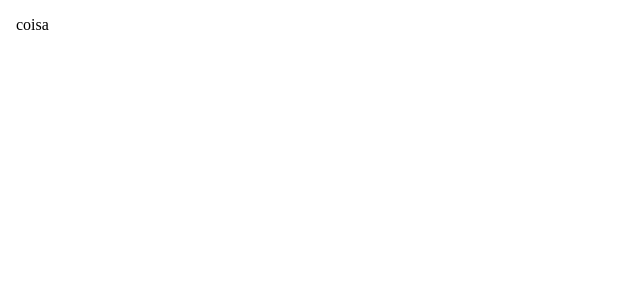
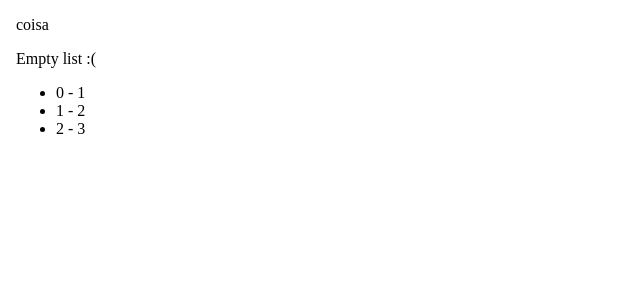
Before and after one commit to danielepaz404/ng-crud, an Angular app: page / in a window 1280 px wide. Shown: the top 300 px of the page, without its empty margins (0-640 px from the left). Built offline with nearby package versions, Linux system fonts and the light colour scheme.

Commit message:
:sparkles: Add list component

```diff
--- a/src/app/app.html
+++ b/src/app/app.html
@@ -7,6 +7,9 @@
 </head>
 <body>
   <app-header title="coisa"/>
+  <app-list />
+
+  <app-list [items]="[1, 2, 3]"/>
 </body>
 </html>
 
--- a/src/app/app.ts
+++ b/src/app/app.ts
@@ -1,10 +1,11 @@
 import { Component } from '@angular/core';
 import { RouterOutlet } from '@angular/router';
 import { HeaderComponent } from "./core/header/header.component";
+import { ListComponent } from "./core/list/list.component";
 
 @Component({
   selector: 'app-root',
-  imports: [RouterOutlet, HeaderComponent],
+  imports: [RouterOutlet, HeaderComponent, ListComponent],
   templateUrl: './app.html',
   styleUrl: './app.scss'
 })
--- /dev/null
+++ b/src/app/core/list/list.component.html
@@ -0,0 +1,11 @@
+@if(items() && items().length > 0){
+    <ul>
+        @for(item of items(); track $index){
+            <li>{{$index}} - {{item}}</li>
+        }
+    </ul>
+} @else {
+    <div>
+        <p>Empty list :(</p>
+    </div>
+}
--- /dev/null
+++ b/src/app/core/list/list.component.ts
@@ -0,0 +1,10 @@
+import { Component, input, InputSignal, Signal } from "@angular/core";
+
+@Component({
+    selector: 'app-list',
+    templateUrl: './list.component.html',
+    styleUrl: './list.component.scss'
+})
+export class ListComponent {
+    items: InputSignal<number[]> = input<number[]>([]);
+}
```
Also changed, not shown: src/app/core/list/list.component.scss (added).
